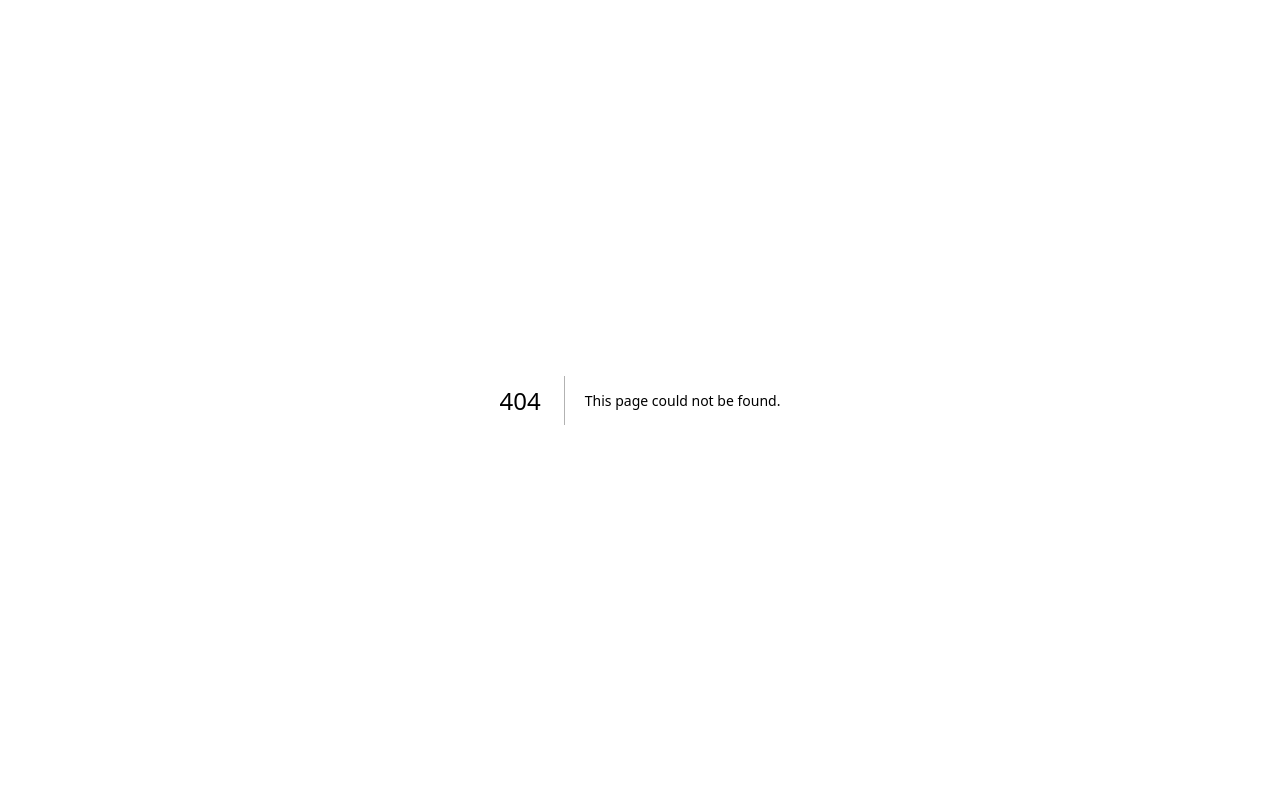
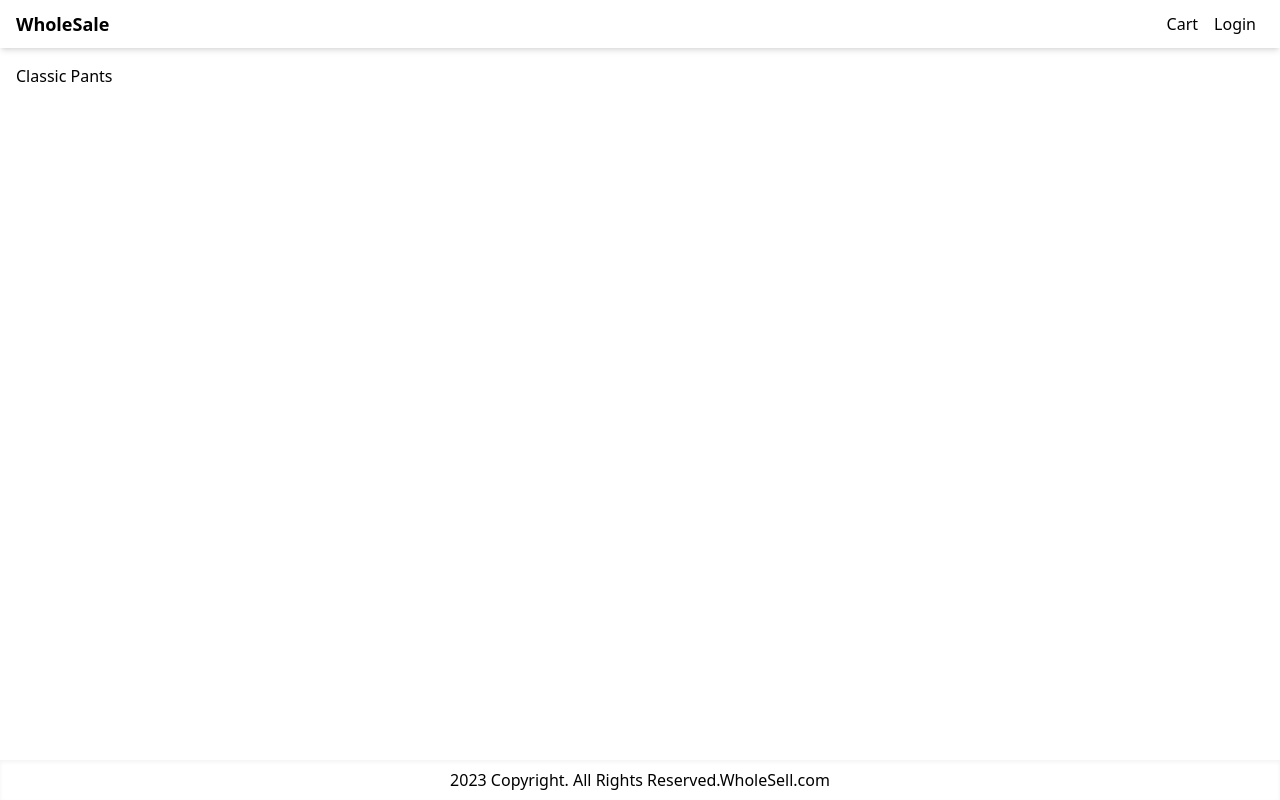
Before and after one commit to enamulhimel/nextjs-tailwind-react-wholesale, a Next.js app: page /product/classic-pants in a window 1280 px wide. Before the commit this address had no page. Built offline with nearby package versions, Linux system fonts and the light colour scheme.

Commit message:
product page added

```diff
--- a/package.json
+++ b/package.json
@@ -14,6 +14,7 @@
     "react-dom": "18.2.0"
   },
   "devDependencies": {
+    "@types/react": "^18.2.7",
     "autoprefixer": "^10.4.14",
     "postcss": "^8.4.24",
     "tailwindcss": "^3.3.2"
--- /dev/null
+++ b/pages/product/[slug].js
@@ -0,0 +1,18 @@
+import Layout from '@/components/Layout';
+import data from '@/utilities/data';
+import { useRouter } from 'next/router';
+import React from 'react';
+
+export default function ProductScreen() {
+  const { query } = useRouter();
+  const { slug } = query;
+  const product = data.products.find((x) => x.slug === slug);
+  if (!product) {
+    return <div>Product Not Found</div>;
+  }
+  return (
+    <Layout title={product.name}>
+      <h1>{product.name}</h1>
+    </Layout>
+  );
+}
```
Also changed, not shown: 1 other file (tests, documents, lock files or other folders).
